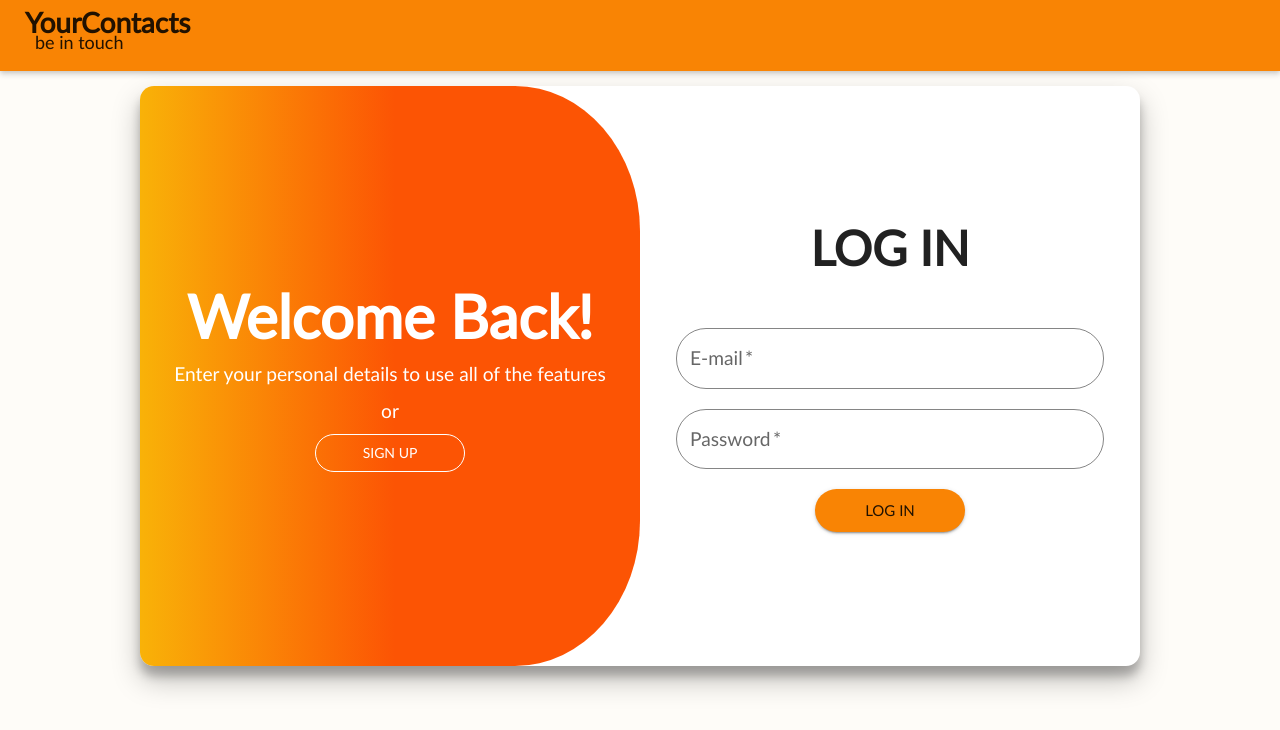
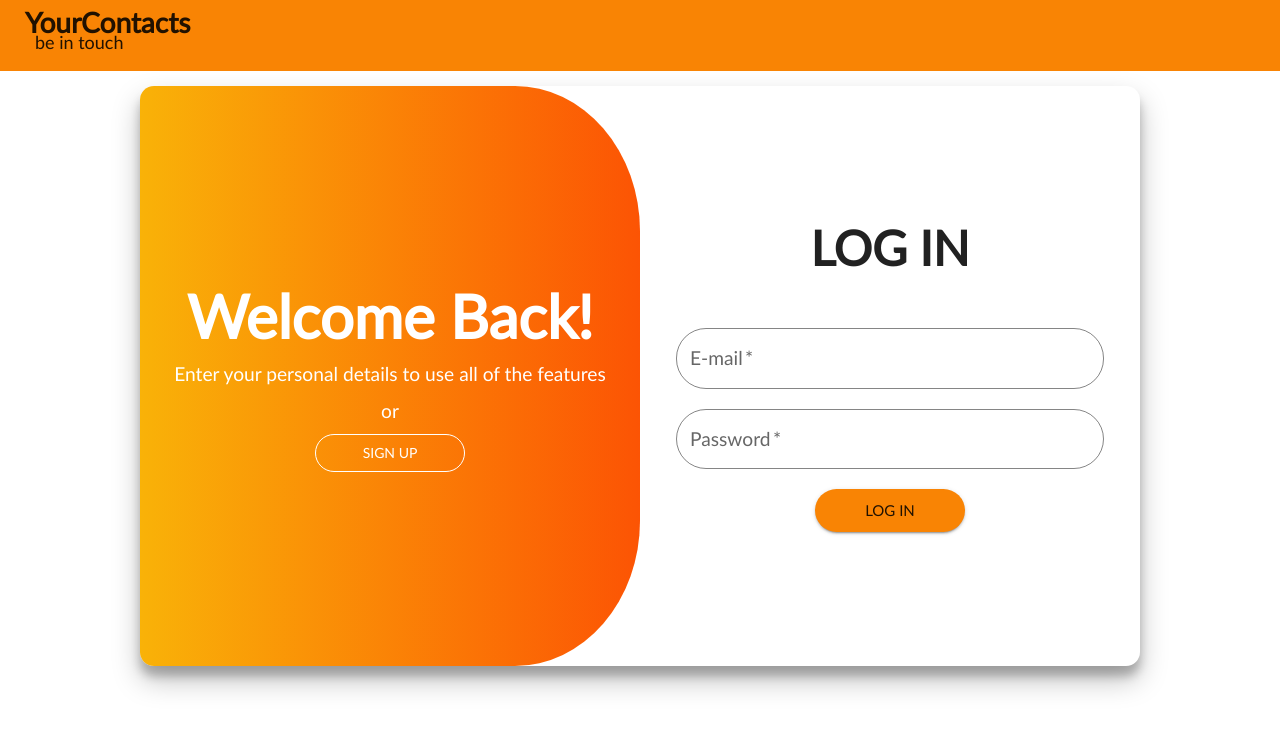
Before and after one commit to Bohdan-FE/YourContacts, a React (Create React App) app: page /goit-react-hw-08-phonebook/login in a window 1280 px wide. Shown: the top 730 px of the page. Built offline with nearby package versions, Linux system fonts and the light colour scheme.

Commit message:
create dark mode

```diff
--- a/src/components/ContactForm/ContactForm.jsx
+++ b/src/components/ContactForm/ContactForm.jsx
@@ -62,8 +62,8 @@ export const ContactForm = ({ handleOpenContactForm }) => {
         zIndex: '10',
       })}
       component={motion.div}
-      initial={{ scale: 0.5 }}
-      animate={{ scale: 1 }}
+      initial={{ y: 400 }}
+      animate={{ y: 0 }}
     >
       <Button
         variant="outline"
--- a/src/components/Filter/Fillter.jsx
+++ b/src/components/Filter/Fillter.jsx
@@ -17,6 +17,7 @@ export const Filter = () => {
           width: '100%',
           maxWidth: '350px',
         }}
+        color="input"
         value={filter}
         onChange={handleChange}
         label="Find contacts by name"
--- a/src/components/FormContainer/FormContainer.jsx
+++ b/src/components/FormContainer/FormContainer.jsx
@@ -1,13 +1,21 @@
-import { Typography, Box, Button } from '@mui/material';
+import { Typography, Box, Button, Paper } from '@mui/material';
 import { useEffect, useState } from 'react';
 import { Outlet, useLocation, useNavigate } from 'react-router-dom';
 import { motion } from 'framer-motion';
+import { useTheme } from '@emotion/react';
 
 function FormContainer() {
   const location = useLocation();
   const [isLogin, setPage] = useState(true);
   const [isMobile, setIsMobile] = useState(window.innerWidth <= 600);
   const navigate = useNavigate();
+  const theme = useTheme();
+
+  const lightColorGradient =
+    theme.palette.mode === 'light' ? 'rgba(249,178,8,1)' : 'rgba(88,18,111,1)';
+
+  const darkColorGradient =
+    theme.palette.mode === 'light' ? 'rgba(252,84,4,1)' : 'rgba(14,8,15,1)';
 
   const desktopAnimation = {
     borderTopRightRadius: isLogin ? '25%' : '0',
@@ -15,8 +23,8 @@ function FormContainer() {
     borderTopLeftRadius: isLogin ? '0' : '25%',
     borderBottomLeftRadius: isLogin ? '0' : '25%',
     background: isLogin
-      ? 'linear-gradient(90deg, rgba(249,178,8,1) 0%, rgba(252,84,4,1) 51%)'
-      : 'linear-gradient(90deg, rgba(252,84,4,1) 39%, rgba(249,178,8,1) 100%)',
+      ? `linear-gradient(90deg, ${lightColorGradient} 0%, ${darkColorGradient}) 100%`
+      : `linear-gradient(90deg, ${darkColorGradient} 0%, ${lightColorGradient}) 100%`,
   };
 
   const mobileAnimation = {
@@ -44,7 +52,7 @@ function FormContainer() {
   }, []);
 
   return (
-    <Box
+    <Paper
       sx={theme => ({
         width: '100%',
         height: '580px',
@@ -53,9 +61,7 @@ function FormContainer() {
         display: 'flex',
         flexDirection: isLogin ? 'row' : 'row-reverse',
         overflow: 'hidden',
-        bgcolor: 'white',
-        boxShadow:
-          'rgba(0, 0, 0, 0.25) 0px 14px 28px, rgba(0, 0, 0, 0.22) 0px 10px 10px;',
+        bgcolor: theme.palette.bgDark,
         [theme.breakpoints.down('sm')]: {
           flexDirection: 'column-reverse',
           maxHeight: '600px',
@@ -67,6 +73,7 @@ function FormContainer() {
       animate={{ opacity: 1, scale: 1 }}
       exit={{ opacity: 0 }}
       transition={{ duration: 0.5 }}
+      elevation={8}
     >
       <Box
         sx={theme => ({
@@ -77,8 +84,6 @@ function FormContainer() {
           justifyContent: 'center',
           width: '50%',
           gap: '8px',
-          background:
-            'linear-gradient(90deg, rgba(249,178,8,1) 0%, rgba(252,84,4,1) 51%)',
           [theme.breakpoints.down('sm')]: {
             width: '100%',
             height: '18%',
@@ -141,7 +146,7 @@ function FormContainer() {
       >
         <Outlet />
       </Box>
-    </Box>
+    </Paper>
   );
 }
 
--- a/src/components/Header/Header.jsx
+++ b/src/components/Header/Header.jsx
@@ -9,13 +9,14 @@ function Header() {
   return (
     <AppBar
       position="static"
-      sx={{
+      sx={theme => ({
         flexDirection: 'row',
         justifyContent: 'space-between',
         gap: '20px',
         padding: '15px 25px',
         height: '71px',
-      }}
+        bgcolor: theme.palette.primary.main,
+      })}
     >
       <Typography
         sx={{ fontSize: '28px', fontWeight: '700', lineHeight: '0.5' }}
--- a/src/components/Layout/Layout.jsx
+++ b/src/components/Layout/Layout.jsx
@@ -1,4 +1,4 @@
-import { Container } from 'components/App/App.styled';
+import { Box } from '@mui/material';
 import Header from 'components/Header/Header';
 import { Suspense, useEffect } from 'react';
 import { Outlet, useLocation, useNavigate } from 'react-router-dom';
@@ -16,11 +16,23 @@ function Layout() {
   return (
     <>
       <Header />
-      <Container>
+      <Box
+        sx={theme => ({
+          margin: '0 auto',
+          p: '15px',
+          minHeight: 'calc(100vh - 71px)',
+          width: '100vw',
+          display: 'flex',
+          justifyContent: 'center',
+          overflowX: 'hidden',
+          position: 'relative',
+          bgcolor: theme.palette.background.paper,
+        })}
+      >
         <Suspense fallback={<div>Loading...</div>}>
           <Outlet />
         </Suspense>
-      </Container>
+      </Box>
     </>
   );
 }
--- a/src/components/LogInForm/LogInForm.jsx
+++ b/src/components/LogInForm/LogInForm.jsx
@@ -52,6 +52,7 @@ function LogInForm() {
         sx={{
           width: '100%',
         }}
+        color="input"
       />
       <TextField
         required
@@ -63,6 +64,7 @@ function LogInForm() {
         sx={{
           width: '100%',
         }}
+        color="input"
       />
       <Button
         type="submit"
--- a/src/components/SignUpForm/SignUpForm.jsx
+++ b/src/components/SignUpForm/SignUpForm.jsx
@@ -57,6 +57,7 @@ function SignUpForm() {
         sx={{
           width: '100%',
         }}
+        color="input"
       />
       <TextField
         required
@@ -67,6 +68,7 @@ function SignUpForm() {
         sx={{
           width: '100%',
         }}
+        color="input"
       />
       <TextField
         required
@@ -79,6 +81,7 @@ function SignUpForm() {
         sx={{
           width: '100%',
         }}
+        color="input"
       />
       <Button
         type="submit"
--- a/src/index.js
+++ b/src/index.js
@@ -10,19 +10,19 @@ import '@fontsource/roboto/300.css';
 import '@fontsource/roboto/400.css';
 import '@fontsource/roboto/500.css';
 import '@fontsource/roboto/700.css';
-import { ThemeProvider, CssBaseline } from '@mui/material';
-import {theme} from './theme/theme'
+import { CssBaseline } from '@mui/material';
+import Theme from './theme/theme'
 
 ReactDOM.createRoot(document.getElementById('root')).render(
   <React.StrictMode>
     <Provider store={store}>
       <PersistGate loading={null} persistor={persistor}>
-        <ThemeProvider theme={theme}>
+        <Theme>
           <CssBaseline />
-        <BrowserRouter basename='/goit-react-hw-08-phonebook'>
-          <App />
+            <BrowserRouter basename='/goit-react-hw-08-phonebook'>
+              <App />
           </BrowserRouter>
-        </ThemeProvider>
+        </Theme>
      </PersistGate>
     </Provider>
   </React.StrictMode>
--- a/src/pages/contacts.jsx
+++ b/src/pages/contacts.jsx
@@ -36,7 +36,7 @@ function ContactsPage() {
           layout
           initial={{ opacity: 0.8 }}
           animate={{ opacity: 1 }}
-          transition={{ duration: 0.5 }}
+          transition={{ duration: 0.8 }}
         >
           <ContactForm handleOpenContactForm={handleOpenContactForm} />
         </Box>
--- a/src/theme/theme.jsx
+++ b/src/theme/theme.jsx
@@ -1,19 +1,41 @@
 import { createTheme } from '@mui/material';
 import Lato from '../fonts/Lato-Regular.ttf';
+import { ThemeProvider } from '@mui/material';
+// import { useMemo } from 'react';
 
-export const theme = createTheme({
+const ligthPalette = {
+  primary: {
+    main: '#F98404',
+  },
+  input: '#F98404',
+  bgcolor: 'rgb(253 247 236 / 39%)',
+};
+
+const darkPalette = {
+  primary: {
+    main: '#2f023e',
+  },
+  text: {
+    primary: '#ffffff',
+  },
+  input: '#ffffff',
+  background: {
+    default: '#250031',
+    paper: '#000000bf',
+  },
+  bgDark: '#000000',
+};
+
+const getDesignTokens = mode => ({
   palette: {
-    mode: 'light',
-    primary: {
-      main: '#F98404',
-    },
-    secondary: {
-      main: '#f50057',
-    },
+    mode,
+    ...(mode === 'light' ? ligthPalette : darkPalette),
   },
+
   shape: {
     borderRadius: 30,
   },
+
   typography: {
     body1: {
       fontSize: '1.2rem',
@@ -23,6 +45,7 @@ export const theme = createTheme({
     },
     fontFamily: 'Lato',
   },
+
   components: {
     MuiCssBaseline: {
       styleOverrides: `
@@ -48,12 +71,37 @@ export const theme = createTheme({
         }),
       },
     },
+
     MuiOutlinedInput: {
       styleOverrides: {
         notchedOutline: {
-          borderColor: '#0000007a',
+          ...(mode === 'light' && { borderColor: '#0000007a' }),
+        },
+      },
+    },
+
+    MuiPaper: {
+      styleOverrides: {
+        elevation8: {
+          ...(mode === 'light'
+            ? {
+                boxShadow:
+                  'rgba(0, 0, 0, 0.25) 0px 14px 28px, rgba(0, 0, 0, 0.22) 0px 10px 10px',
+              }
+            : {
+                boxShadow:
+                  'rgb(108 103 108 / 25%) 0px 14px 28px, rgb(153 79 79 / 22%) 0px 10px 10px',
+              }),
         },
       },
     },
   },
 });
+
+function Theme({ children }) {
+  const theme = createTheme(getDesignTokens('light'));
+
+  return <ThemeProvider theme={theme}>{children}</ThemeProvider>;
+}
+
+export default Theme;
```
